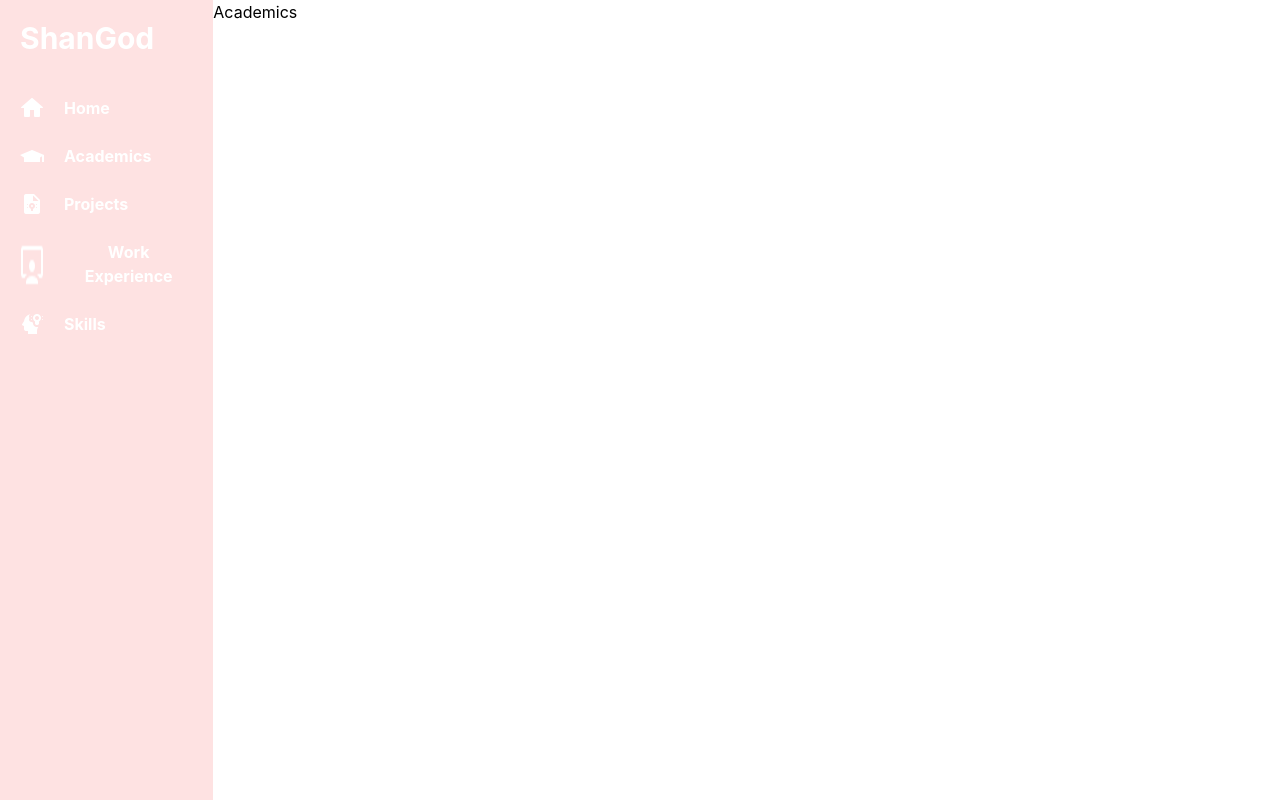
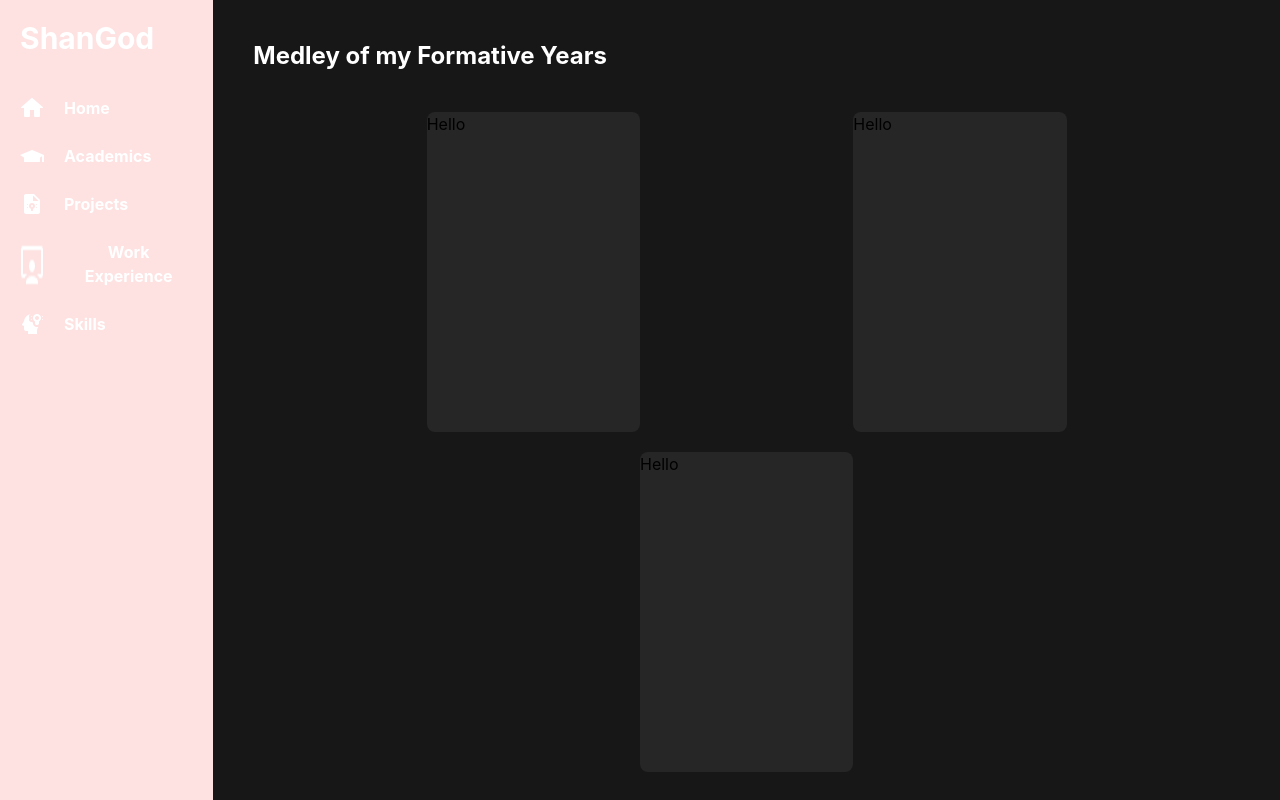
Before and after one commit to shantanugodbole/portfolio, a React (Create React App) app: page / in a window 1280 px wide. Both pictures are taken after a click on the button "Academics". Built offline with nearby package versions, Linux system fonts and the light colour scheme.

Commit message:
designing academics

```diff
--- /dev/null
+++ b/src/components/EducationTiles.jsx
@@ -0,0 +1,11 @@
+import React from "react";
+
+function EducationTiles(){
+    return(
+        <div className="bg-neutral-800 rounded-lg w-1/5">
+            Hello
+        </div>
+    )
+}
+
+export default EducationTiles;
--- a/src/components/content/Academics.jsx
+++ b/src/components/content/Academics.jsx
@@ -1,8 +1,21 @@
 import React from "react";
+import EducationTiles from "../EducationTiles";
+
 
 function Academics(){
     return (
-        <div>Academics</div>
+        <div className="w-5/6 bg-neutral-900">
+            <div className="px-10 py-10">
+                <p className="text-white font-bold text-2xl">Medley of my Formative Years</p>
+            </div>
+            <div className="flex w-full justify-evenly h-2/5">
+                <EducationTiles></EducationTiles>
+                <EducationTiles></EducationTiles>
+            </div>
+            <div className="flex w-full justify-center mt-5 h-2/5">
+                <EducationTiles></EducationTiles>
+            </div>
+        </div>
     );
 }
 
```
